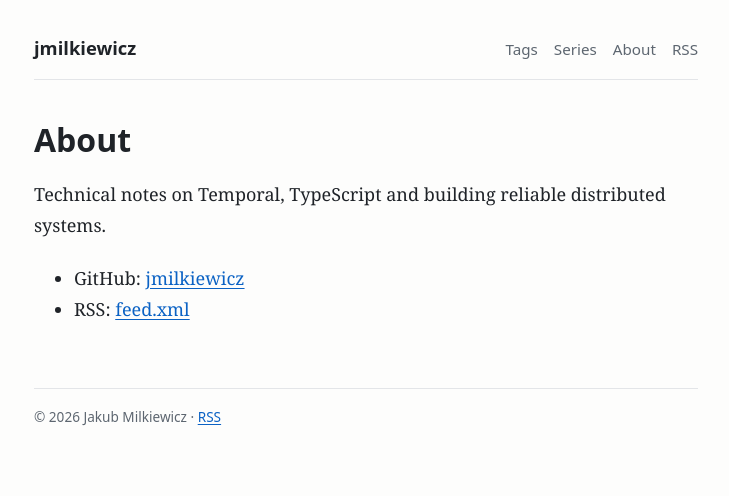
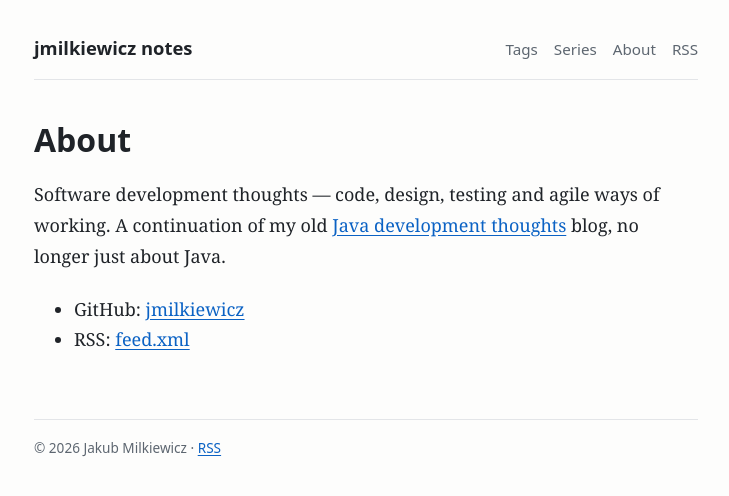
Before and after one commit to jmilkiewicz/jmilkiewicz.github.io, a Jekyll site: the page built from about.md, in a window 1280 px wide. Shown: the top 496 px of the page, without its empty margins (274-1003 px from the left). Built offline with Jekyll 4.4.1, drawn with Linux system fonts in a browser that asks for light colours.

Commit message:
Update site description and about page content

```diff
--- a/_config.yml
+++ b/_config.yml
@@ -1,5 +1,5 @@
-title: "jmilkiewicz"
-description: "Technical articles on Temporal, TypeScript and distributed systems."
+title: "jmilkiewicz notes"
+description: "Software development thoughts — code, design, testing and agile ways of working."
 author:
   name: "Jakub Milkiewicz"
 url: "https://jmilkiewicz.github.io"
--- a/about.md
+++ b/about.md
@@ -4,6 +4,8 @@ title: "About"
 permalink: /about/
 ---
 
-Technical notes on Temporal, TypeScript and building reliable distributed systems.
+Software development thoughts — code, design, testing and agile ways of working.
+A continuation of my old [Java development thoughts](https://jmilkiewicz.blogspot.com/) blog, no longer just about Java.
+
 - GitHub: [jmilkiewicz](https://github.com/jmilkiewicz)
 - RSS: [feed.xml]({{ '/feed.xml' | relative_url }})
```
